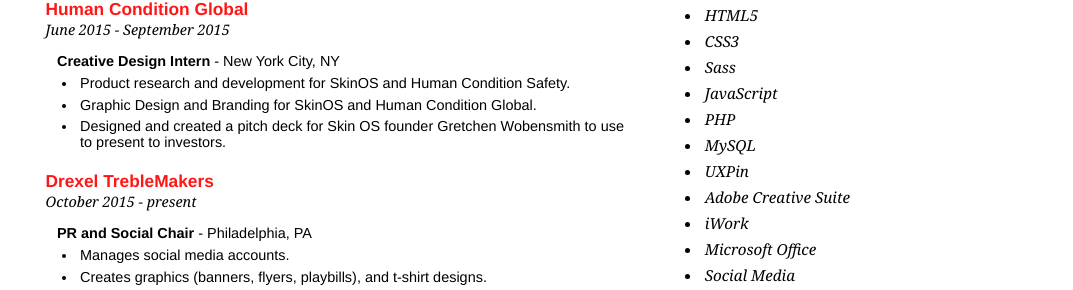
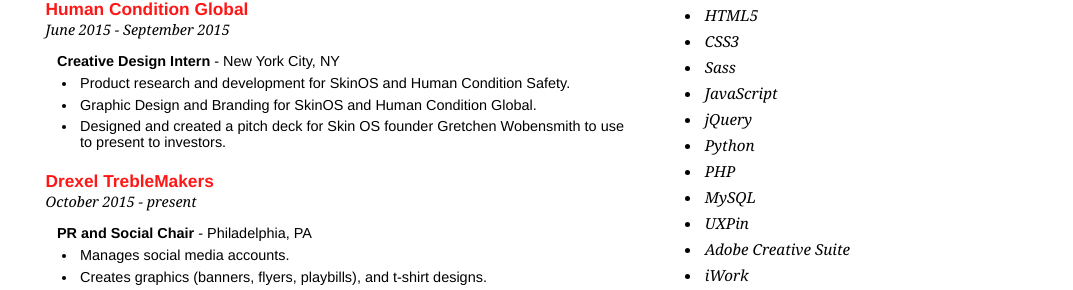
Before and after one commit to zaralev/responsive-resume, a plain HTML site: page index.html in a window 1280 px wide. Shown: the part 179-469 px from the top of the page, without its empty margins (97-1170 px from the left). Drawn offline with Linux system fonts and the light colour scheme.

Commit message:
updated skills

```diff
--- a/index.html
+++ b/index.html
@@ -121,6 +121,8 @@
           <li class="skills">CSS3</li>
           <li class="skills">Sass</li>
           <li class="skills">JavaScript</li>
+          <li class="skills">jQuery</li>
+          <li class="skills">Python</li>
           <li class="skills">PHP</li>
           <li class="skills">MySQL</li>
           <li class="skills">UXPin</li>
```
